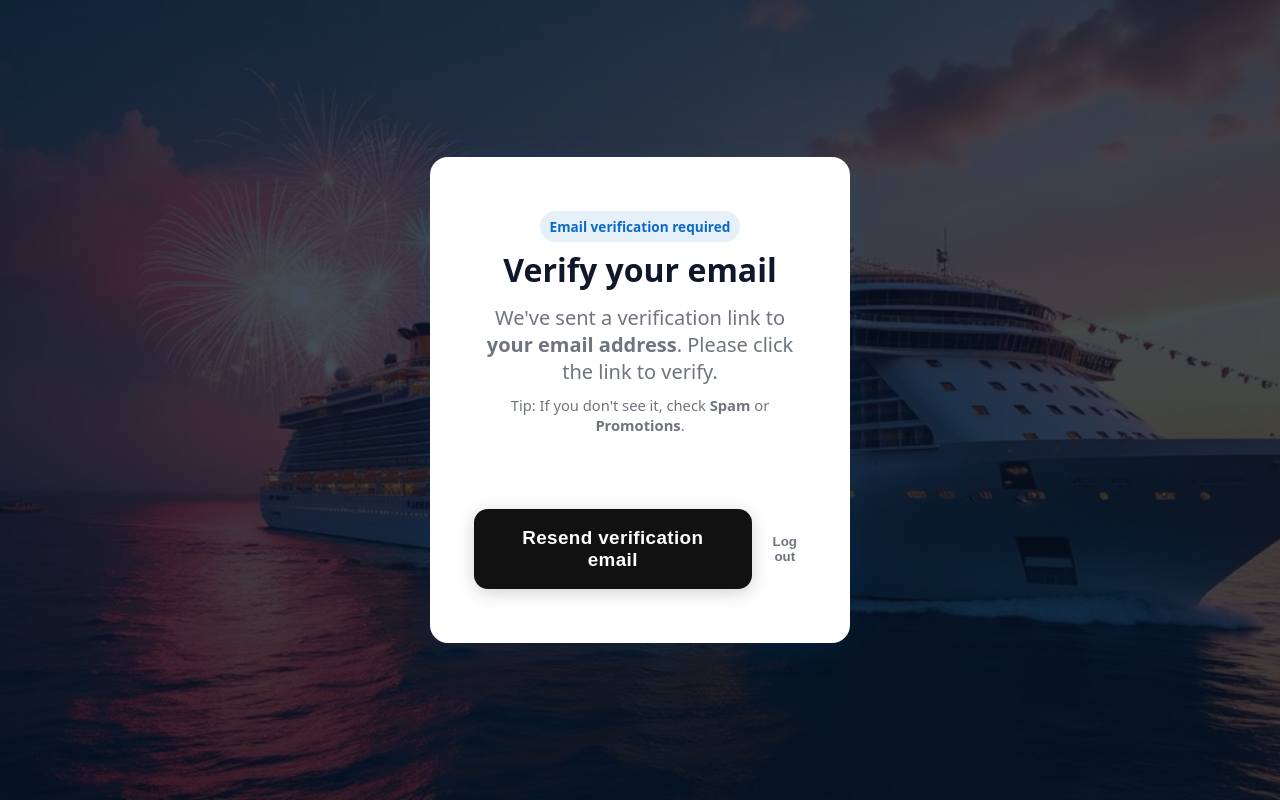
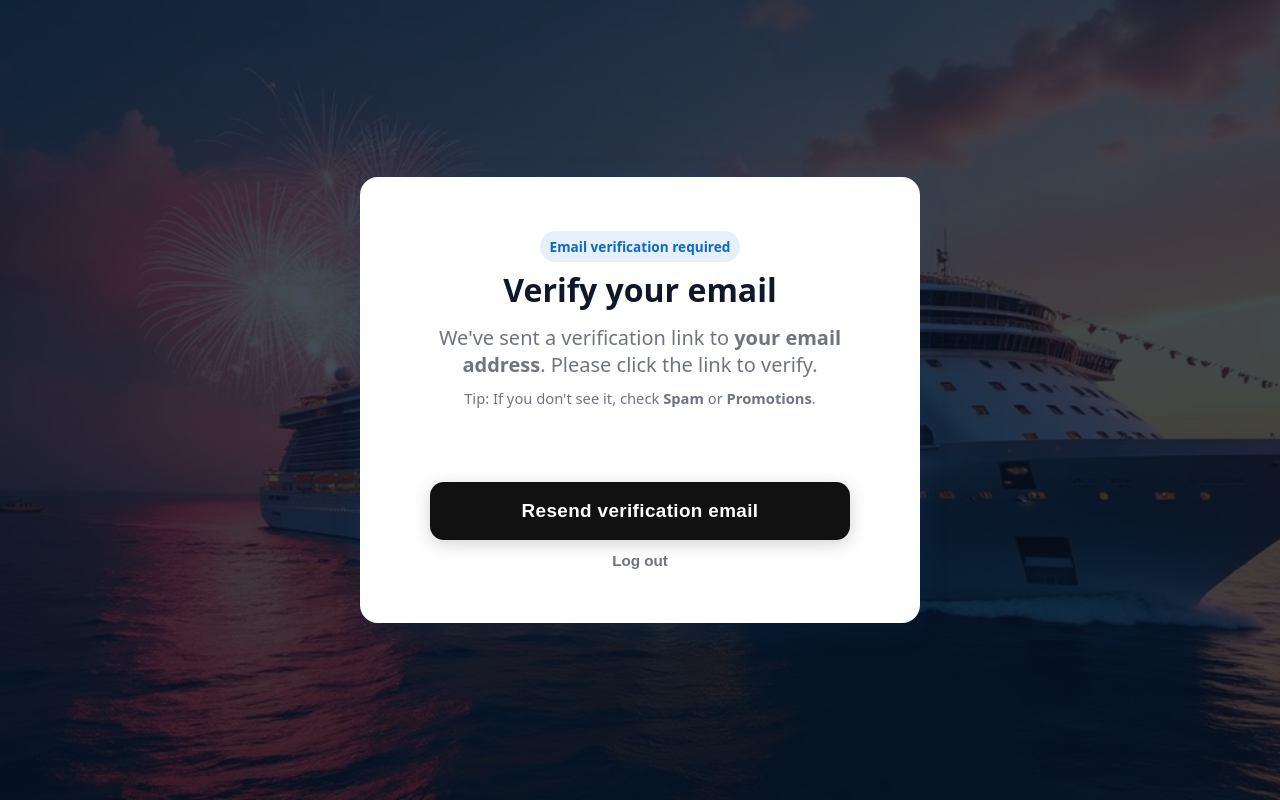
Before and after one commit to kankandulashreeya-collab/Cruise0, a React (Create React App) app: page /verify-email in a window 1280 px wide. Built offline with nearby package versions, Linux system fonts and the light colour scheme.

Commit message:
Updated CSS

```diff
--- a/src/Profile.js
+++ b/src/Profile.js
@@ -10,7 +10,7 @@ export default function Profile() {
     <div className="page-bg verify-bg">
       <div className="bg-overlay" />
 
-      <div className="card card-xl" style={{ zIndex: 2, position: "relative" }}>
+      <div className="card card-xl" style={{ zIndex: 2, position: "relative", width: "min(680px, 96vw)" }}>
         <div className="card-header">
           <h2 className="h2" style={{ marginBottom: 6 }}>
             Welcome aboard, {user?.email}
--- a/src/VerifyEmail.js
+++ b/src/VerifyEmail.js
@@ -150,7 +150,7 @@ export default function VerifyEmail() {
   <div className="page-bg verify-bg" role="main" aria-labelledby="verify-title">
     <div className="bg-overlay" />
 
-    <div className="card card-xl" style={{ zIndex: 2, position: "relative" }}>
+    <div className="card card-xl" style={{ zIndex: 2, position: "relative", width: "min(560px, 96vw)"}}>
       <div className="card-header">
         <span className="badge">Email verification required</span>
         <h2 id="verify-title" className="h2">Verify your email</h2>
@@ -170,9 +170,10 @@ export default function VerifyEmail() {
         </div>
       )}
 
-      <div className="card-actions" style={{ gap: 12 }}>
+      <div className="card-actions" style={{ gap: 12, flexDirection: "column", alignItems: "center" }}>
         <button
           className="btn-dark"
+          style={{ width: "min(420px, 100%)" }}
           onClick={resend}
           disabled={sending}
           aria-busy={sending ? "true" : "false"}
@@ -180,7 +181,10 @@ export default function VerifyEmail() {
           {sending ? "Sending…" : "Resend verification email"}
         </button>
 
-        <button className="btn-link subtle-link" onClick={handleLogout}>
+        <button
+          className="btn-link subtle-link"
+          style={{ fontSize: "0.95rem" }}
+          onClick={handleLogout}>
           Log out
         </button>
       </div>
```
